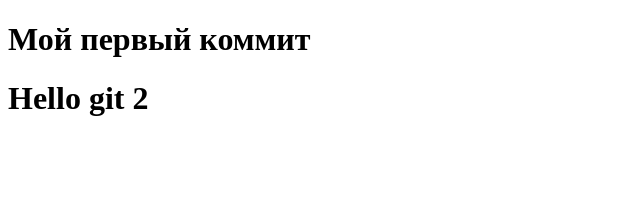
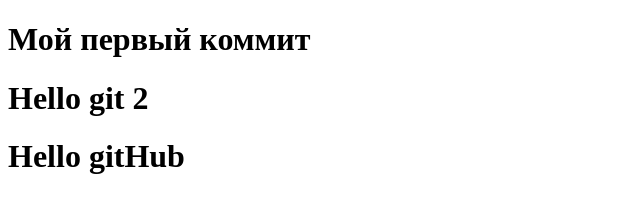
Before and after one commit to Brayaka/Test, a plain HTML site: page index.html in a window 1280 px wide. Shown: the whole page, without its empty margins (0-640 px from the left). Drawn offline with Linux system fonts and the light colour scheme.

```diff
--- a/index.html
+++ b/index.html
@@ -7,5 +7,6 @@
 <body>
 <h1>Мой первый коммит</h1>
 <h1>Hello git 2</h1>
+<h1>Hello gitHub</h1>
 </body>
 </html>
```
